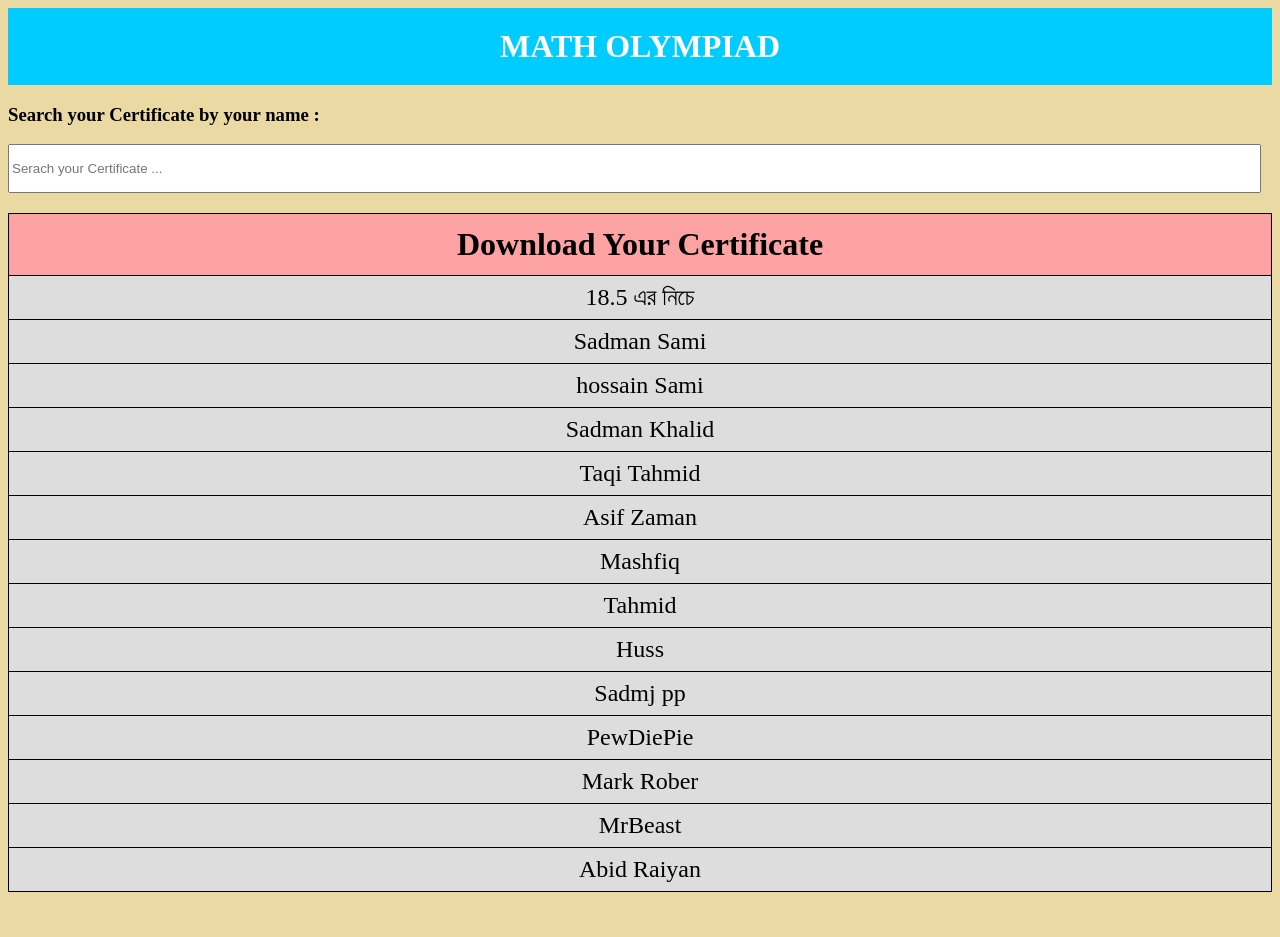
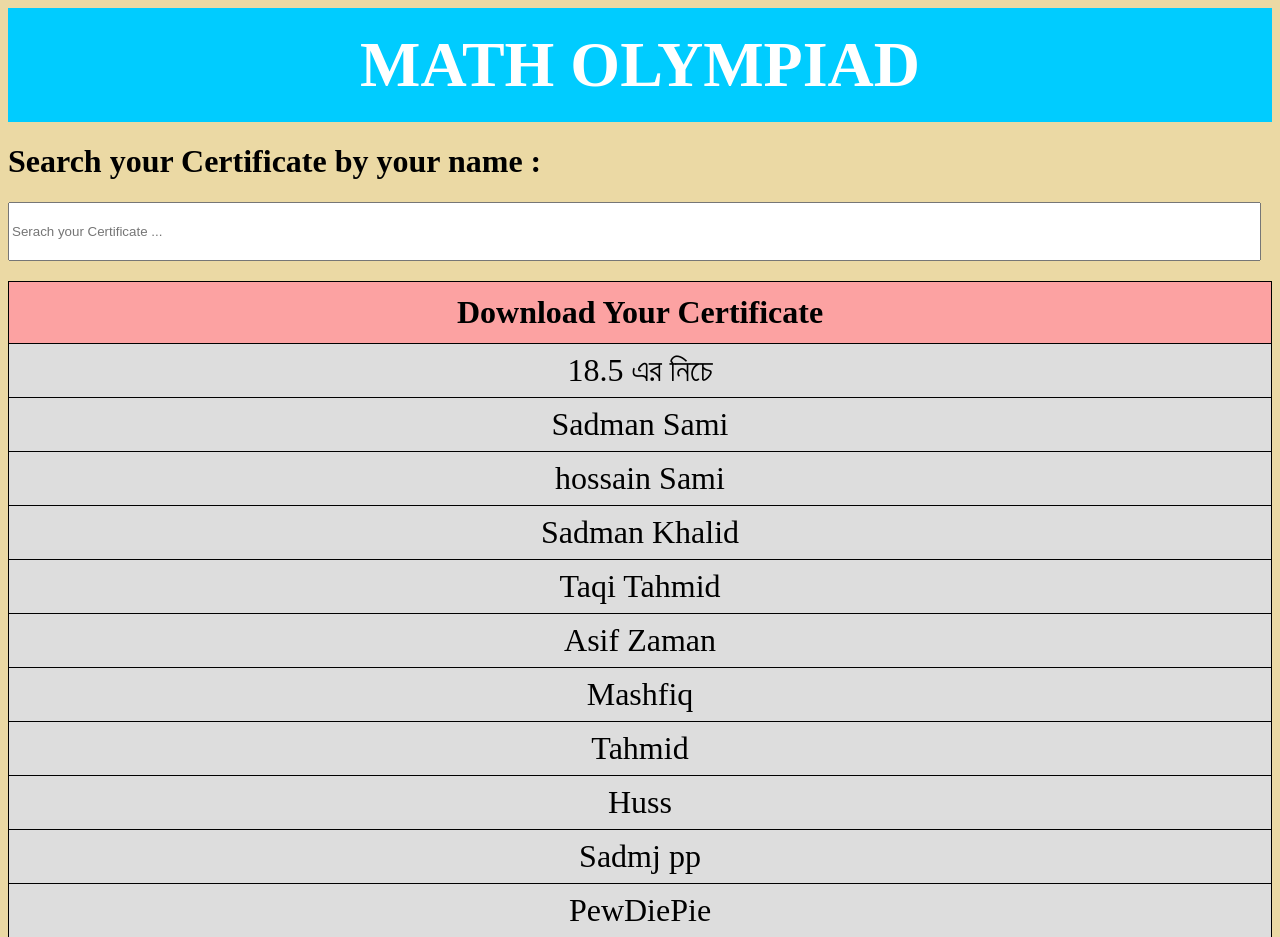
Before and after one commit to sadman-sami-8702/pc, a plain HTML site: page mo.html in a window 1280 px wide. Shown: the top 937 px of the page. Before the commit the page ends 900 px from the top, so only its background shows below. Drawn offline with Linux system fonts and the light colour scheme.

Commit message:
Add files via upload

```diff
--- a/mo.css
+++ b/mo.css
@@ -5,7 +5,7 @@
 .header {
 
     text-align: center;
-    font-size: 200%;
+    font-size: 400%;
     padding-top: 20px;
     padding-bottom: 20px;
     color: #fff;
@@ -46,7 +46,7 @@ table {
   }
 
 .tableh {
-    font-size: 110%;
+    font-size: 240%;
     text-align: center;
 }
 a {
@@ -55,14 +55,14 @@ a {
 }
 .content {
     text-align: center;
-    font-size: 150%
+    font-size: 200%
 }
 
 .myinputt {
     width: 98.5%;
     margin-top: 0px;
-    padding-top: 15px;
-    padding-bottom: 15px;
+    padding-top: 20px;
+    padding-bottom: 20px;
 }
 
 .tableh {
--- a/mo.html
+++ b/mo.html
@@ -10,7 +10,7 @@
              </div>
         </div>
         <div class="rrr">
-            <h3>Search your Certificate by your name :</h3>
+            <h1>Search your Certificate by your name :</h1>
         </div>
 
         <input type="text" name="" id="myInput" placeholder="Serach your Certificate ..." class="myinputt" onkeyup="searchFun()">
```
